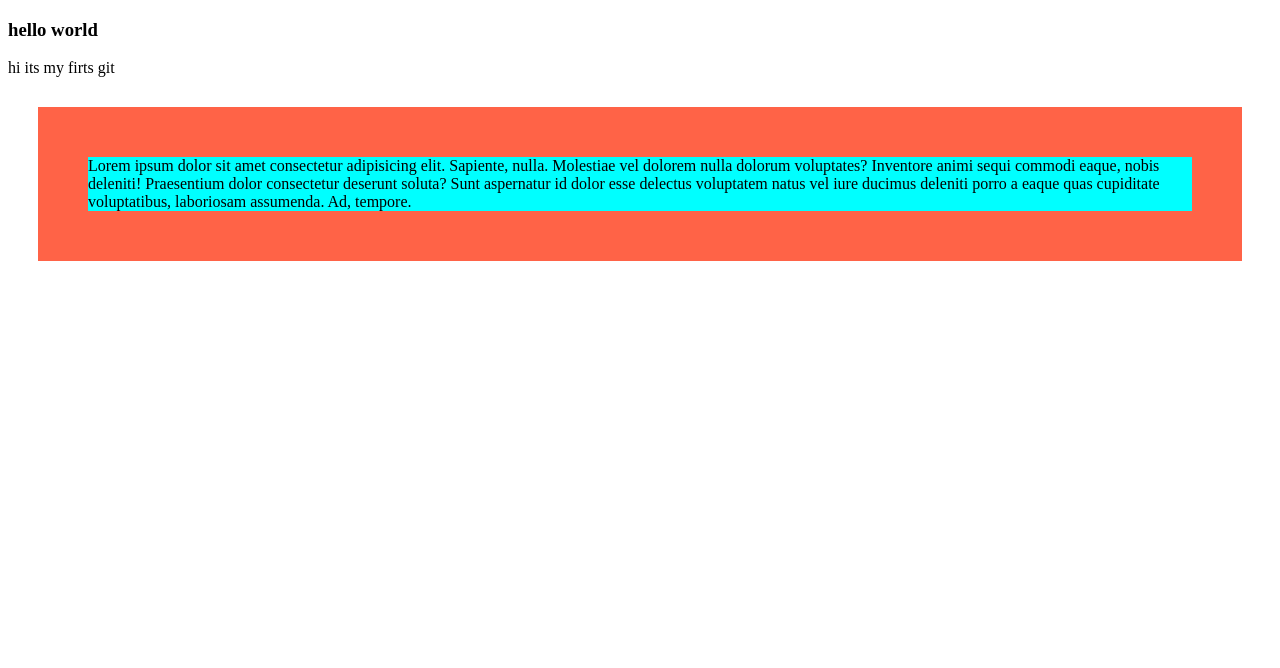
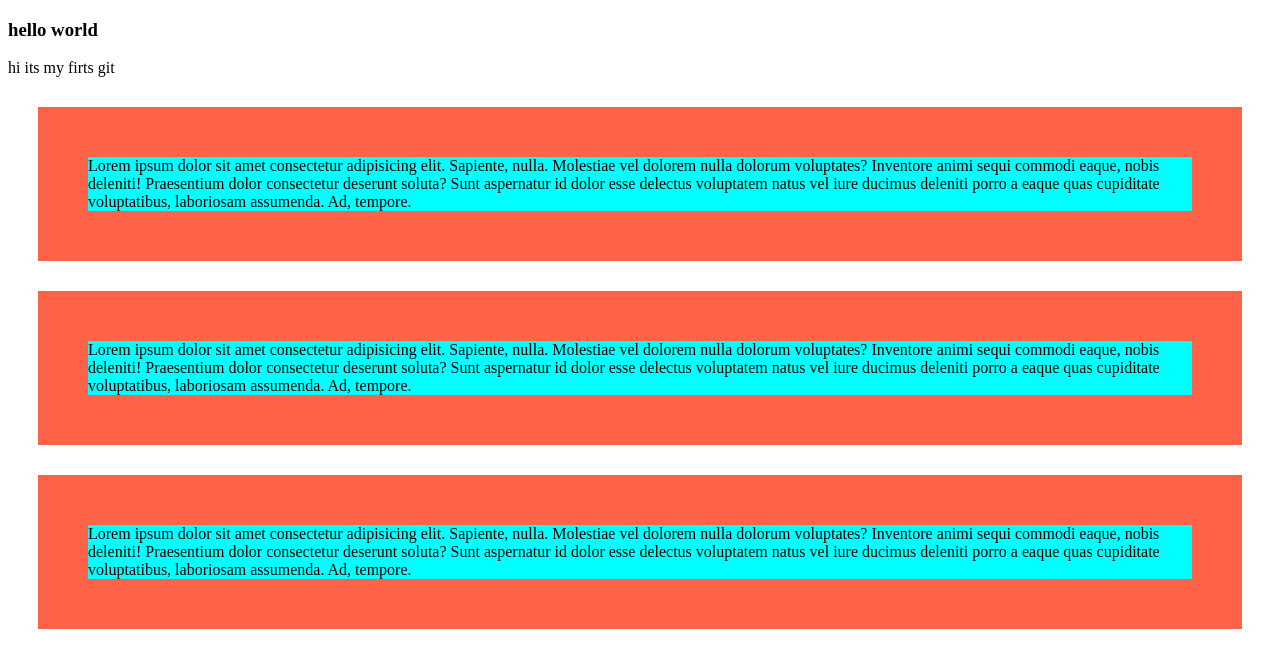
Before and after one commit to Arnabrifat/Arnab, a plain HTML site: page index.html in a window 1280 px wide. Drawn offline with Linux system fonts and the light colour scheme.

Commit message:
added my first commit

```diff
--- a/index.html
+++ b/index.html
@@ -11,6 +11,8 @@
     <h3>hello world</h3>
     <p>hi its my firts git</p>
     <p class="sk">Lorem ipsum dolor sit amet consectetur adipisicing elit. Sapiente, nulla. Molestiae vel dolorem nulla dolorum voluptates? Inventore animi sequi commodi eaque, nobis deleniti! Praesentium dolor consectetur deserunt soluta? Sunt aspernatur id dolor esse delectus voluptatem natus vel iure ducimus deleniti porro a eaque quas cupiditate voluptatibus, laboriosam assumenda. Ad, tempore.</p>
+    <p class="sk">Lorem ipsum dolor sit amet consectetur adipisicing elit. Sapiente, nulla. Molestiae vel dolorem nulla dolorum voluptates? Inventore animi sequi commodi eaque, nobis deleniti! Praesentium dolor consectetur deserunt soluta? Sunt aspernatur id dolor esse delectus voluptatem natus vel iure ducimus deleniti porro a eaque quas cupiditate voluptatibus, laboriosam assumenda. Ad, tempore.</p>
+    <p class="sk">Lorem ipsum dolor sit amet consectetur adipisicing elit. Sapiente, nulla. Molestiae vel dolorem nulla dolorum voluptates? Inventore animi sequi commodi eaque, nobis deleniti! Praesentium dolor consectetur deserunt soluta? Sunt aspernatur id dolor esse delectus voluptatem natus vel iure ducimus deleniti porro a eaque quas cupiditate voluptatibus, laboriosam assumenda. Ad, tempore.</p>
 
 </body>
 </html>
```
